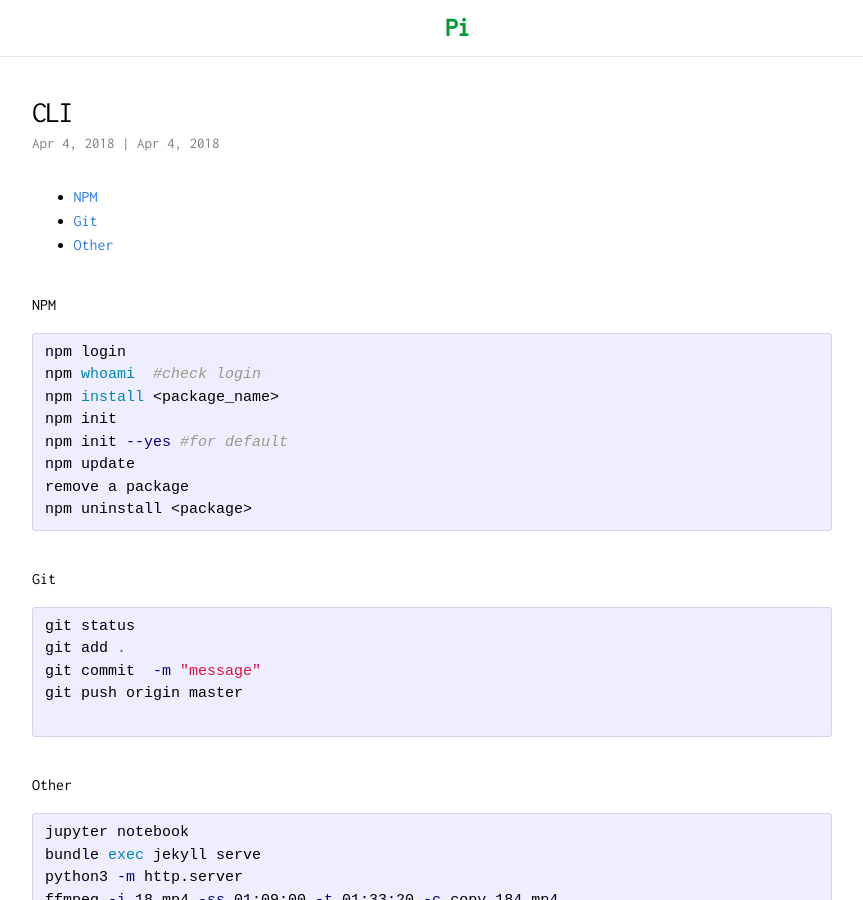
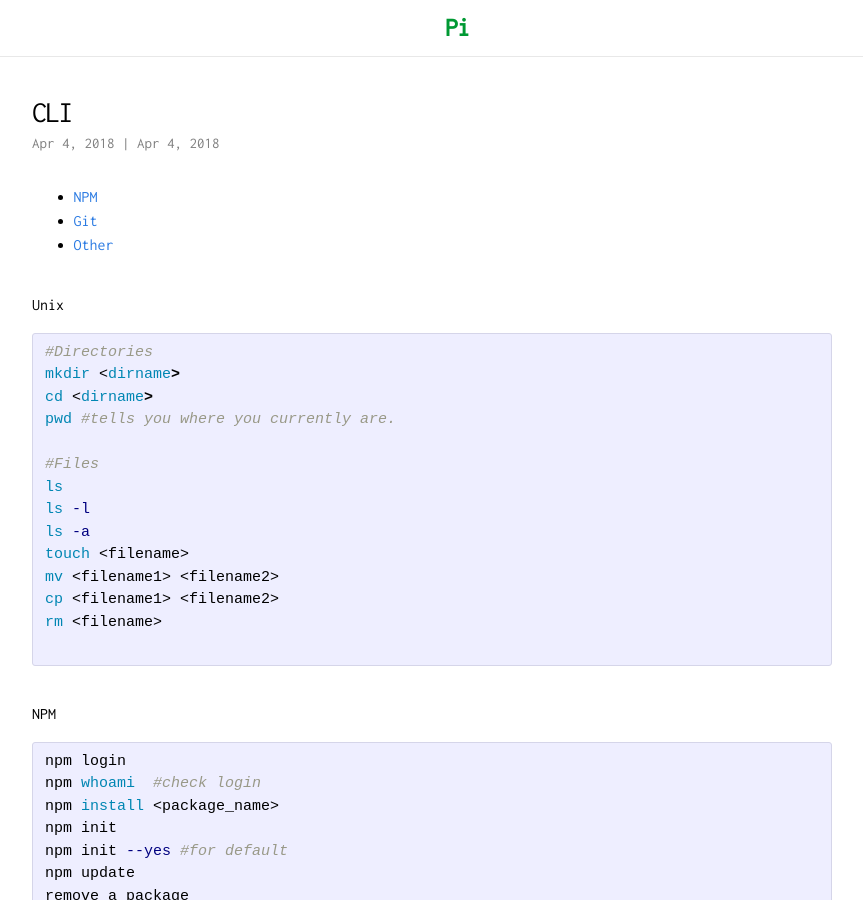
Before and after one commit to x2pi/x2pi.github.io, a Jekyll site: the page built from _posts/2018-04-04-CLI.md, in a window 1280 px wide and 900 px high. Shown: the whole window, without its empty margins (208-1071 px from the left). Built offline with Jekyll 4.4.1, drawn with Linux system fonts in a browser that asks for light colours; comment, search, counter and statistics services are not loaded.

Commit message:
add post happy

````diff
--- a/_posts/2018-04-04-CLI.md
+++ b/_posts/2018-04-04-CLI.md
@@ -10,7 +10,23 @@ tags: [cli, tools]
 - [Other](#other)
 
 
+# Unix
+```sh
+#Directories
+mkdir <dirname>
+cd <dirname>
+pwd #tells you where you currently are.
 
+#Files
+ls
+ls -l
+ls -a
+touch <filename>
+mv <filename1> <filename2>
+cp <filename1> <filename2>
+rm <filename>
+
+```
 
 
 
````
Also changed, not shown: _posts/2018-04-03-happy.md (added, +39 -0 lines), _posts/2018-04-06-ban-cung-co-the-la-thien-tai.md (+1 -1 lines), _posts/happy.md (+10 -7 lines), assets/pictures/rightWay.jpg (added).
